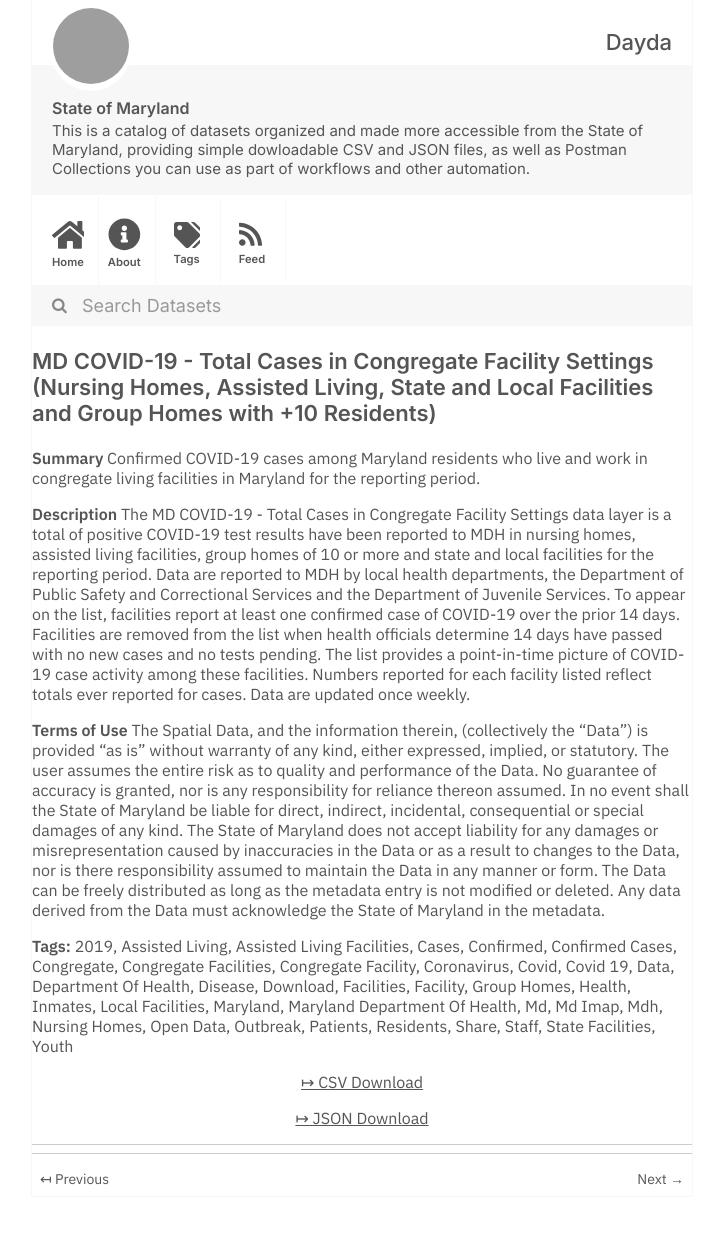
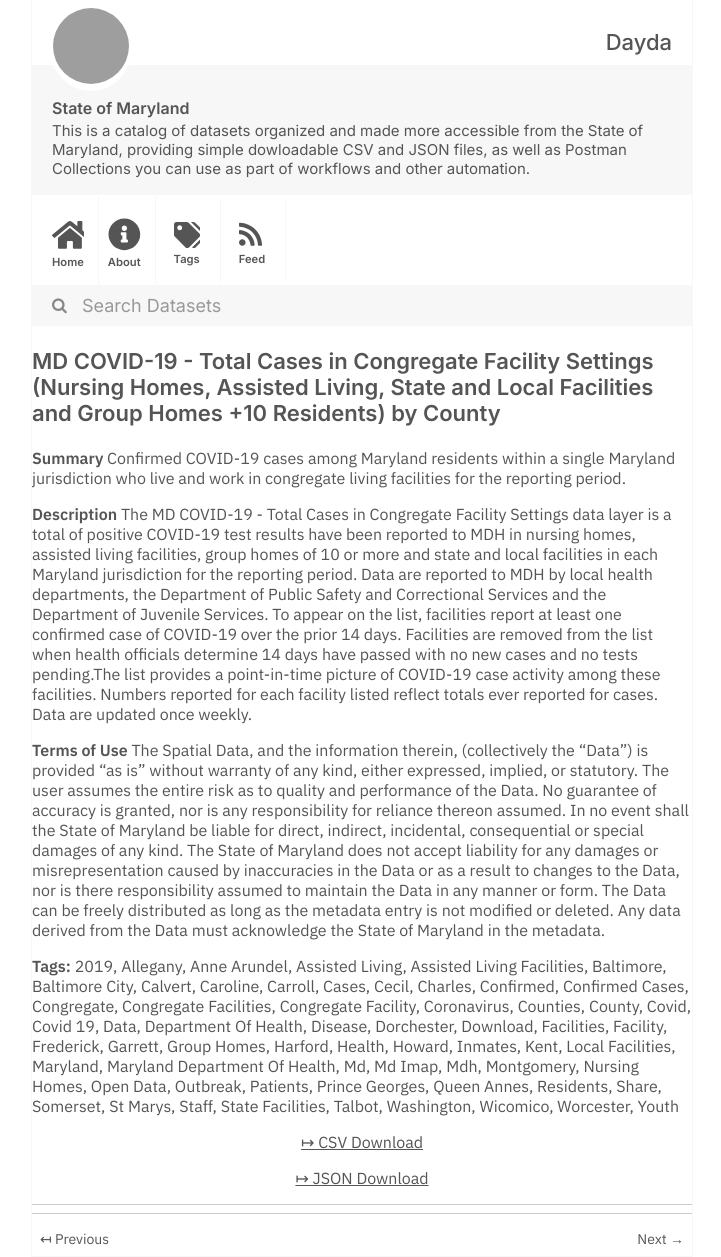
Before and after one commit to dayda-entities/state-of-maryland, a Jekyll site: the page built from _posts/2020-11-20-md-covid-19-total-cases-in-con.md, in a window 1280 px wide. Shown: the whole page, without its empty margins (278-999 px from the left). Built offline with Jekyll 4.4.1, drawn with Linux system fonts in a browser that asks for light colours; before the commit the page ends 1197 px from its top, so only the background shows below that; grey boxes are pictures that could not be loaded.

Commit message:
Publish Data

```diff
--- a/_posts/2020-11-20-md-covid-19-total-cases-in-con.md
+++ b/_posts/2020-11-20-md-covid-19-total-cases-in-con.md
@@ -1,62 +1,88 @@
 ---
 title: >-
   MD COVID-19 - Total Cases in Congregate Facility Settings (Nursing Homes,
-  Assisted Living, State and Local Facilities and Group Homes with +10
-  Residents)
-created: '2020-11-20T17:09:10.992482'
-modified: '2020-12-04T19:14:43.462696'
+  Assisted Living, State and Local Facilities and Group Homes +10 Residents) by
+  County
+created: '2020-11-20T17:09:19.058563'
+modified: '2020-12-04T19:14:55.617764'
 state: active
 type: dataset
 tags:
   - '2019'
+  - Allegany
+  - Anne Arundel
   - Assisted Living
   - Assisted Living Facilities
+  - Baltimore
+  - Baltimore City
+  - Calvert
+  - Caroline
+  - Carroll
   - Cases
+  - Cecil
+  - Charles
   - Confirmed
   - Confirmed Cases
   - Congregate
   - Congregate Facilities
   - Congregate Facility
   - Coronavirus
+  - Counties
+  - County
   - Covid
   - Covid 19
   - Data
   - Department Of Health
   - Disease
+  - Dorchester
   - Download
   - Facilities
   - Facility
+  - Frederick
+  - Garrett
   - Group Homes
+  - Harford
   - Health
+  - Howard
   - Inmates
+  - Kent
   - Local Facilities
   - Maryland
   - Maryland Department Of Health
   - Md
   - Md Imap
   - Mdh
+  - Montgomery
   - Nursing Homes
   - Open Data
   - Outbreak
   - Patients
+  - Prince Georges
+  - Queen Annes
   - Residents
   - Share
+  - Somerset
+  - St Marys
   - Staff
   - State Facilities
+  - Talbot
+  - Washington
+  - Wicomico
+  - Worcester
   - Youth
 groups:
   - Local Government
-csv_url: 'https://opendata.maryland.gov/api/views/f69n-xunr/rows.csv?accessType=DOWNLOAD'
+csv_url: 'https://opendata.maryland.gov/api/views/ic9e-az8c/rows.csv?accessType=DOWNLOAD'
 json_url: >-
-  https://opendata.maryland.gov/api/views/f69n-xunr/rows.json?accessType=DOWNLOAD
+  https://opendata.maryland.gov/api/views/ic9e-az8c/rows.json?accessType=DOWNLOAD
 layout: post
 
 ---
 <b>Summary</b>
-Confirmed COVID-19 cases among Maryland residents who live and work in congregate living facilities in Maryland for the reporting period.
+Confirmed COVID-19 cases among Maryland residents within a single Maryland jurisdiction who live and work in congregate living facilities for the reporting period.
 
 <b>Description</b>
-The MD COVID-19 - Total Cases in Congregate Facility Settings data layer is a total of positive COVID-19 test results have been reported to MDH in nursing homes, assisted living facilities, group homes of 10 or more and state and local facilities for the reporting period. Data are reported to MDH by local health departments, the Department of Public Safety and Correctional Services and the Department of Juvenile Services. To appear on the list, facilities report at least one confirmed case of COVID-19 over the prior 14 days. Facilities are removed from the list when health officials determine 14 days have passed with no new cases and no tests pending. The list provides a point-in-time picture of COVID-19 case activity among these facilities. Numbers reported for each facility listed reflect totals ever reported for cases. Data are updated once weekly.
+The MD COVID-19 - Total Cases in Congregate Facility Settings data layer is a total of positive COVID-19 test results have been reported to MDH in nursing homes, assisted living facilities, group homes of 10 or more and state and local facilities in each Maryland jurisdiction for the reporting period. Data are reported to MDH by local health departments, the Department of Public Safety and Correctional Services and the Department of Juvenile Services. To appear on the list, facilities report at least one confirmed case of COVID-19 over the prior 14 days. Facilities are removed from the list when health officials determine 14 days have passed with no new cases and no tests pending.The list provides a point-in-time picture of COVID-19 case activity among these facilities. Numbers reported for each facility listed reflect totals ever reported for cases. Data are updated once weekly.
 
 <b>Terms of Use</b>
 The Spatial Data, and the information therein, (collectively the "Data") is provided "as is" without warranty of any kind, either expressed, implied, or statutory. The user assumes the entire risk as to quality and performance of the Data. No guarantee of accuracy is granted, nor is any responsibility for reliance thereon assumed. In no event shall the State of Maryland be liable for direct, indirect, incidental, consequential or special damages of any kind. The State of Maryland does not accept liability for any damages or misrepresentation caused by inaccuracies in the Data or as a result to changes to the Data, nor is there responsibility assumed to maintain the Data in any manner or form. The Data can be freely distributed as long as the metadata entry is not modified or deleted. Any data derived from the Data must acknowledge the State of Maryland in the metadata.
```
